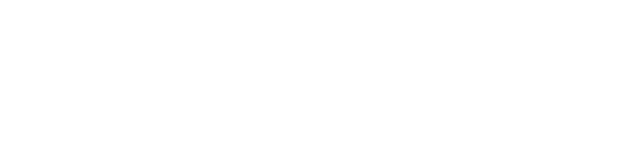
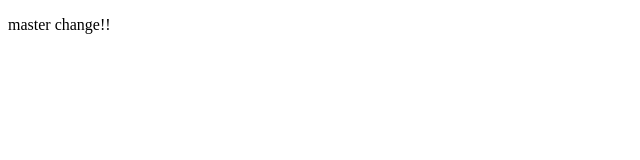
Before and after one commit to angelBlair/silver-giggle, a plain HTML site: page index.html in a window 1280 px wide. Shown: the whole page, without its empty margins (0-640 px from the left). Drawn offline with Linux system fonts and the light colour scheme.

Commit message:
Update index.html

```diff
--- a/index.html
+++ b/index.html
@@ -6,7 +6,7 @@
   <meta name="viewport" content="width=device-width, initial-scale=1.0">
   <title>Welcome to our awesome site</title>
 </head>
-
+  <p>master change!!</p>
 <body>
 </body>
 
```
